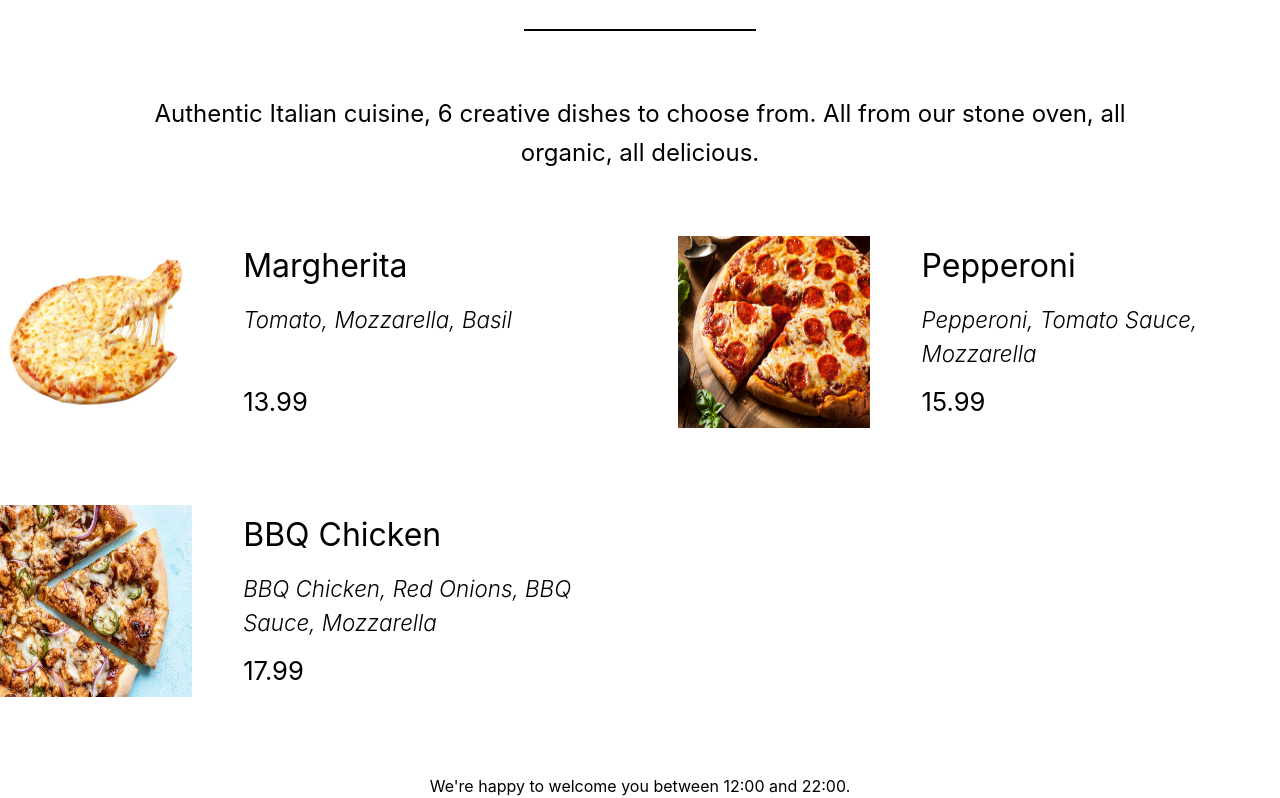
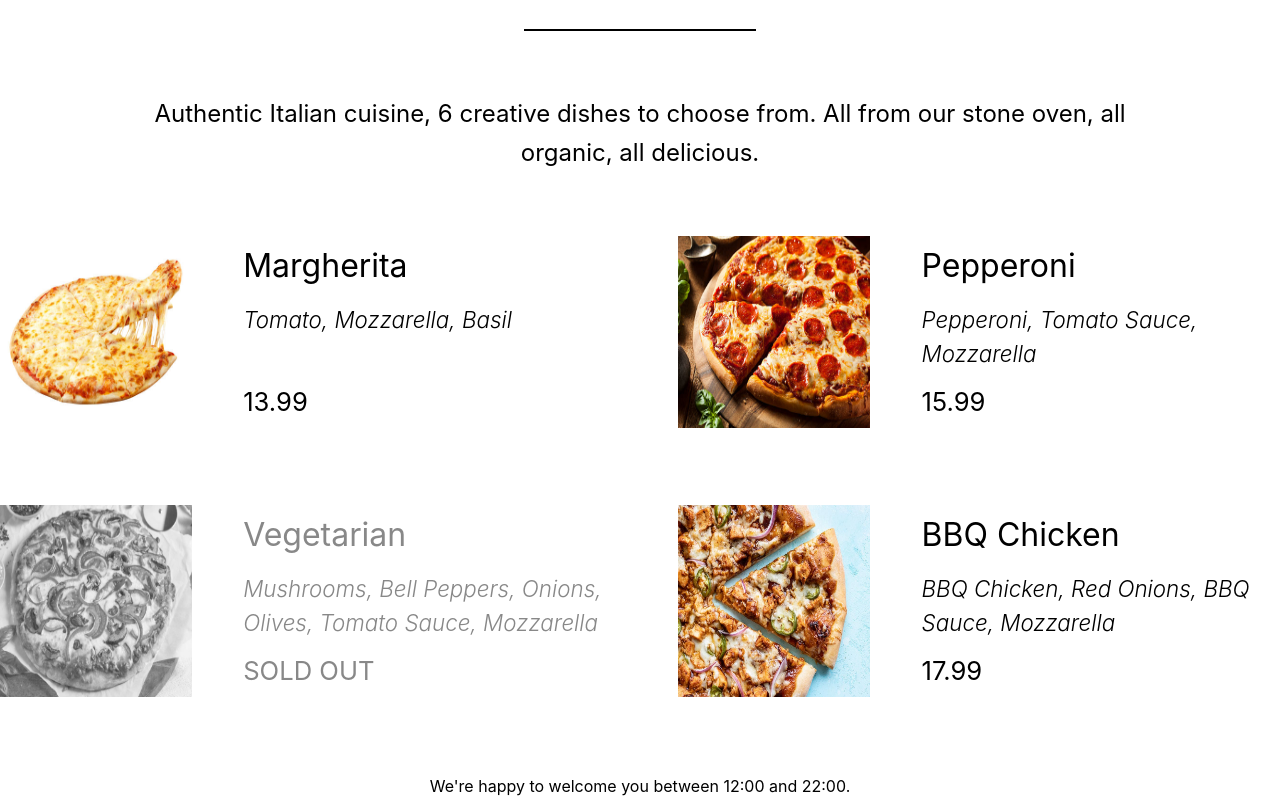
Before and after one commit to cristoph143/Pizza-Menu-React, a React (Create React App) app: page / in a window 1280 px wide. Shown: the part 264-1062 px from the top of the page. Built offline with nearby package versions, Linux system fonts and the light colour scheme.

Commit message:
Setting Classes and Text Conditionally

```diff
--- a/public/index.html
+++ b/public/index.html
@@ -1,14 +1,12 @@
 <!DOCTYPE html>
 <html lang="en">
+
 <head>
   <meta charset="utf-8" />
   <link rel="icon" href="%PUBLIC_URL%/favicon.ico" />
   <meta name="viewport" content="width=device-width, initial-scale=1" />
   <meta name="theme-color" content="#000000" />
-    <meta
-      name="description"
-      content="Web site created using create-react-app"
-    />
+  <meta name="description" content="Web site created using create-react-app" />
   <link rel="apple-touch-icon" href="%PUBLIC_URL%/logo192.png" />
   <!--
       manifest.json provides metadata used when your web app is installed on a
@@ -24,8 +22,9 @@
       work correctly both with client-side routing and a non-root public URL.
       Learn how to configure a non-root public URL by running `npm run build`.
     -->
-    <title>React App</title>
+  <title>Fast React Pizza Co. </title>
 </head>
+
 <body>
   <noscript>You need to enable JavaScript to run this app.</noscript>
   <div id="root"></div>
@@ -40,4 +39,5 @@
       To create a production bundle, use `npm run build` or `yarn build`.
     -->
 </body>
+
 </html>
--- a/src/App.js
+++ b/src/App.js
@@ -89,14 +89,16 @@ function Order(props) {
 
 function Pizza(props) {
   const { name, ingredients, photoName, price, soldOut } = props.pizzaObj;
-  if (soldOut) return null;
+  // if (soldOut) return null;
   return (
-    <li className="pizza">
+    <li className={`pizza ${soldOut ? "sold-out" : ""}`}>
       <img src={photoName} alt={name} />
       <div>
         <h3>{name}</h3>
         <p>{ingredients}</p>
-        <span>{(parseFloat(price.toFixed(2)) + 3).toFixed(2)}</span>
+        <span>
+          {soldOut ? "SOLD OUT" : (parseFloat(price.toFixed(2)) + 3).toFixed(2)}
+        </span>
       </div>
     </li>
   );
```
Lines whose indentation alone changed are shown as unchanged.
